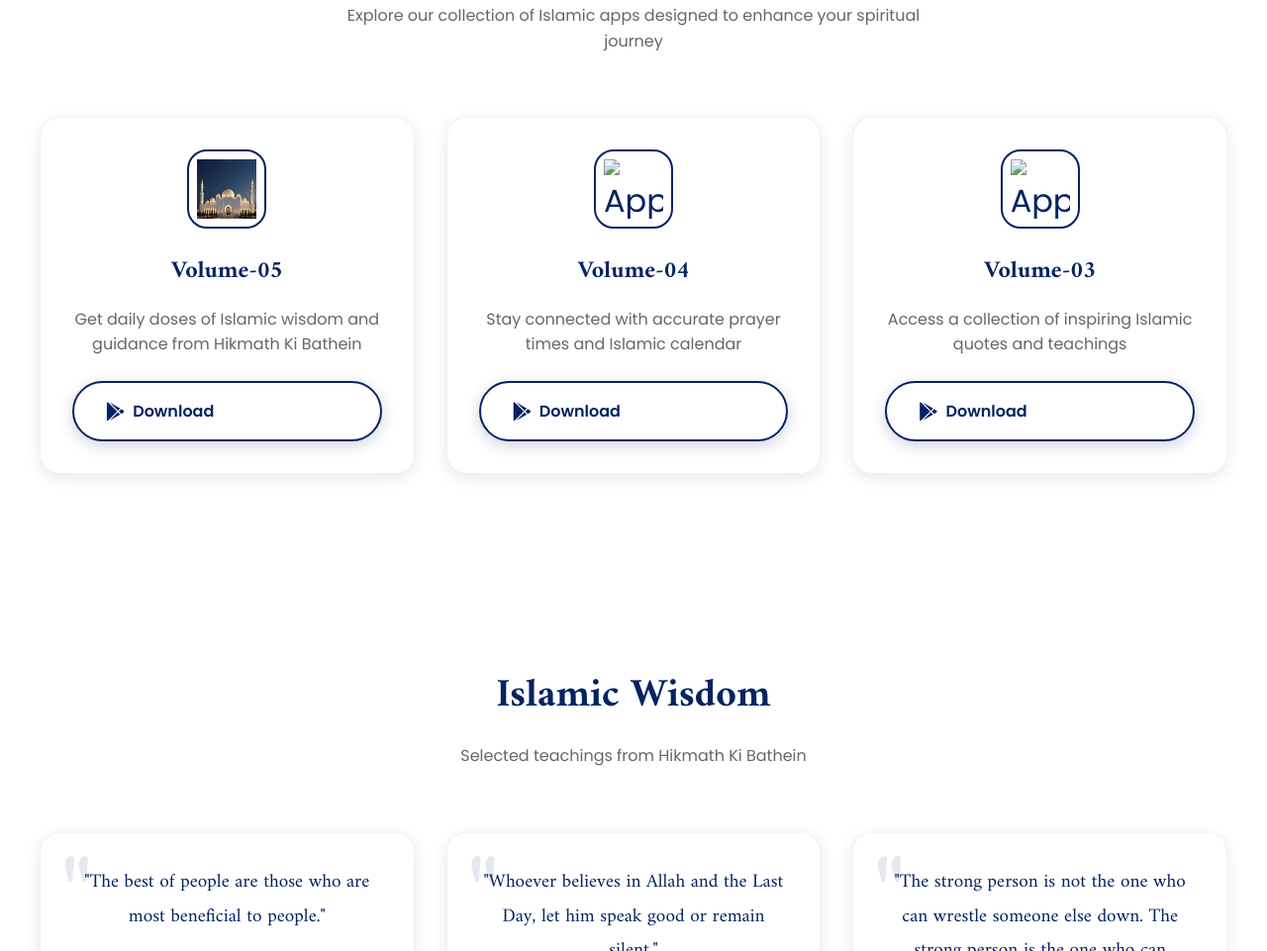
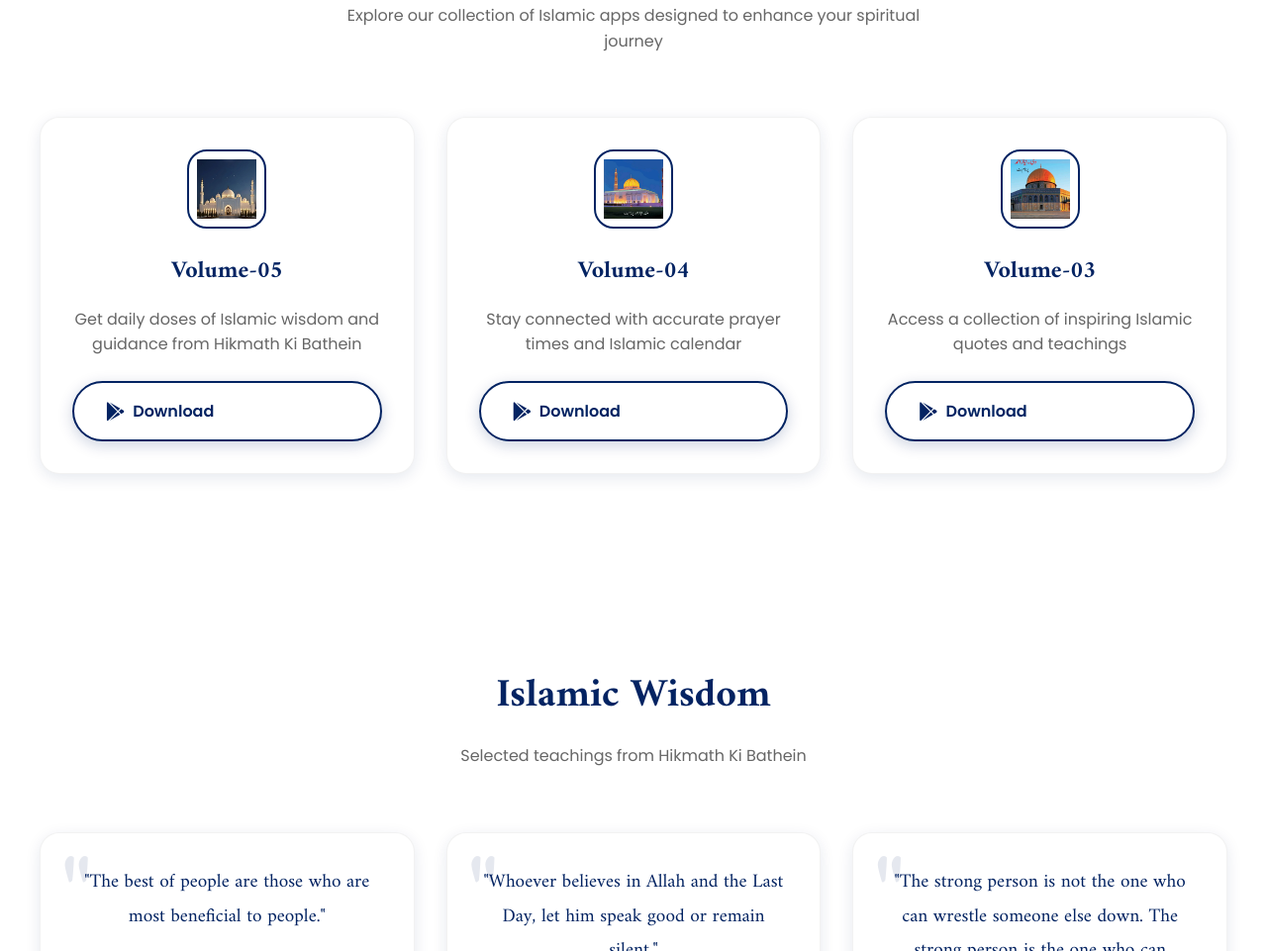
Before and after one commit to VNiyazAhmed/Hikmat-Ki-Batein, a plain HTML site: page index.html in a window 1280 px wide. Shown: the part 973-1934 px from the top of the page at 99% size. Drawn offline with Linux system fonts and the light colour scheme.

Commit message:
Update index.html

```diff
--- a/index.html
+++ b/index.html
@@ -1004,7 +1004,7 @@
             </div>
             <div class="app-card">
                 <div class="app-icon">
-                    <img src="Vol4.jpg" alt="App Logo" style="width:60px; height:60px;">
+                    <img src="Vol4.png" alt="App Logo" style="width:60px; height:60px;">
                 </div>
                 <h3>Volume-04</h3>
                 <p>Stay connected with accurate prayer times and Islamic calendar</p>
@@ -1015,7 +1015,7 @@
             </div>
             <div class="app-card">
                 <div class="app-icon">
-                    <img src="Vol3.jpg" alt="App Logo" style="width:60px; height:60px;">
+                    <img src="Vol3.png" alt="App Logo" style="width:60px; height:60px;">
                 </div>
                 <h3>Volume-03</h3>
                 <p>Access a collection of inspiring Islamic quotes and teachings</p>
```
